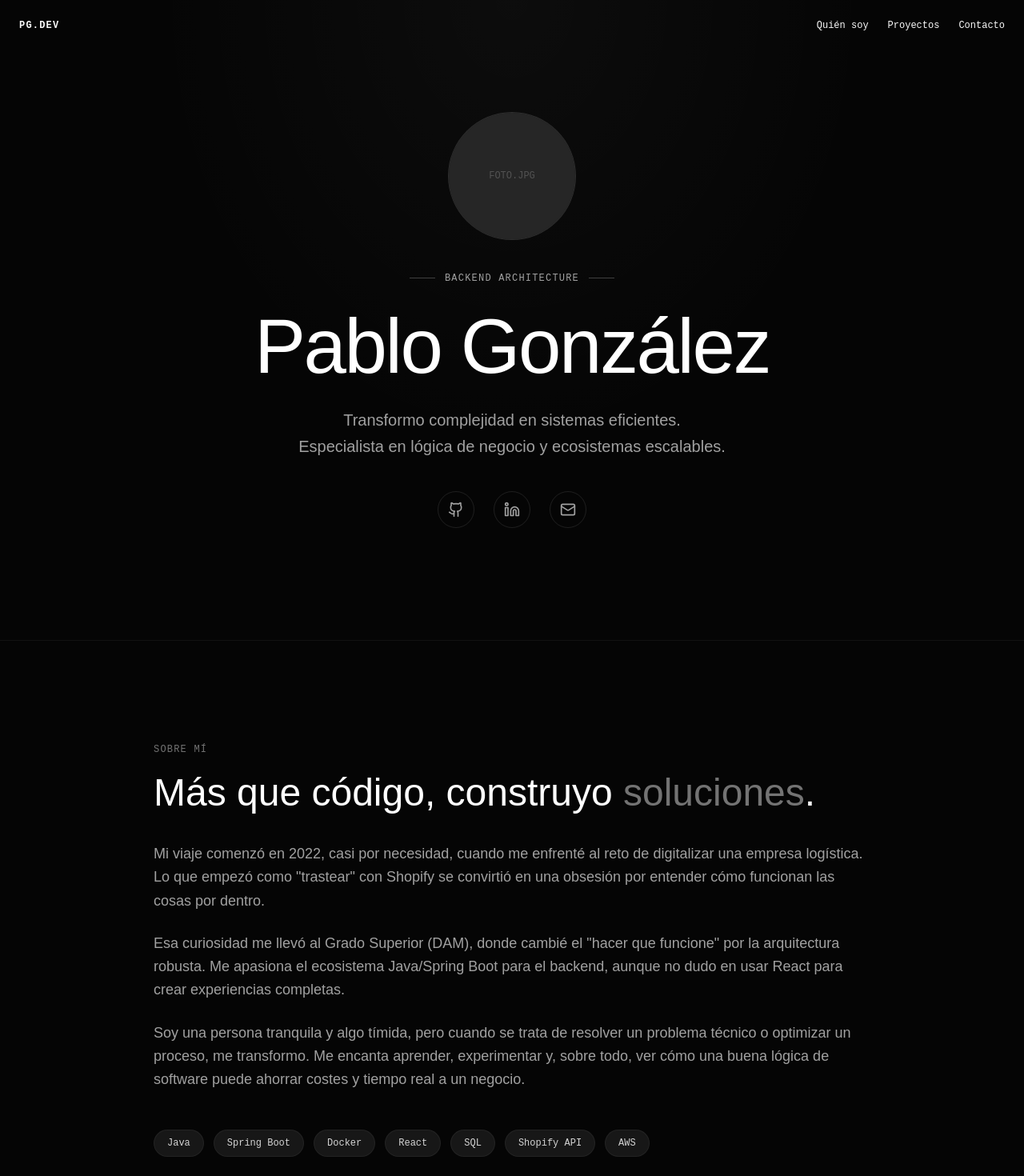
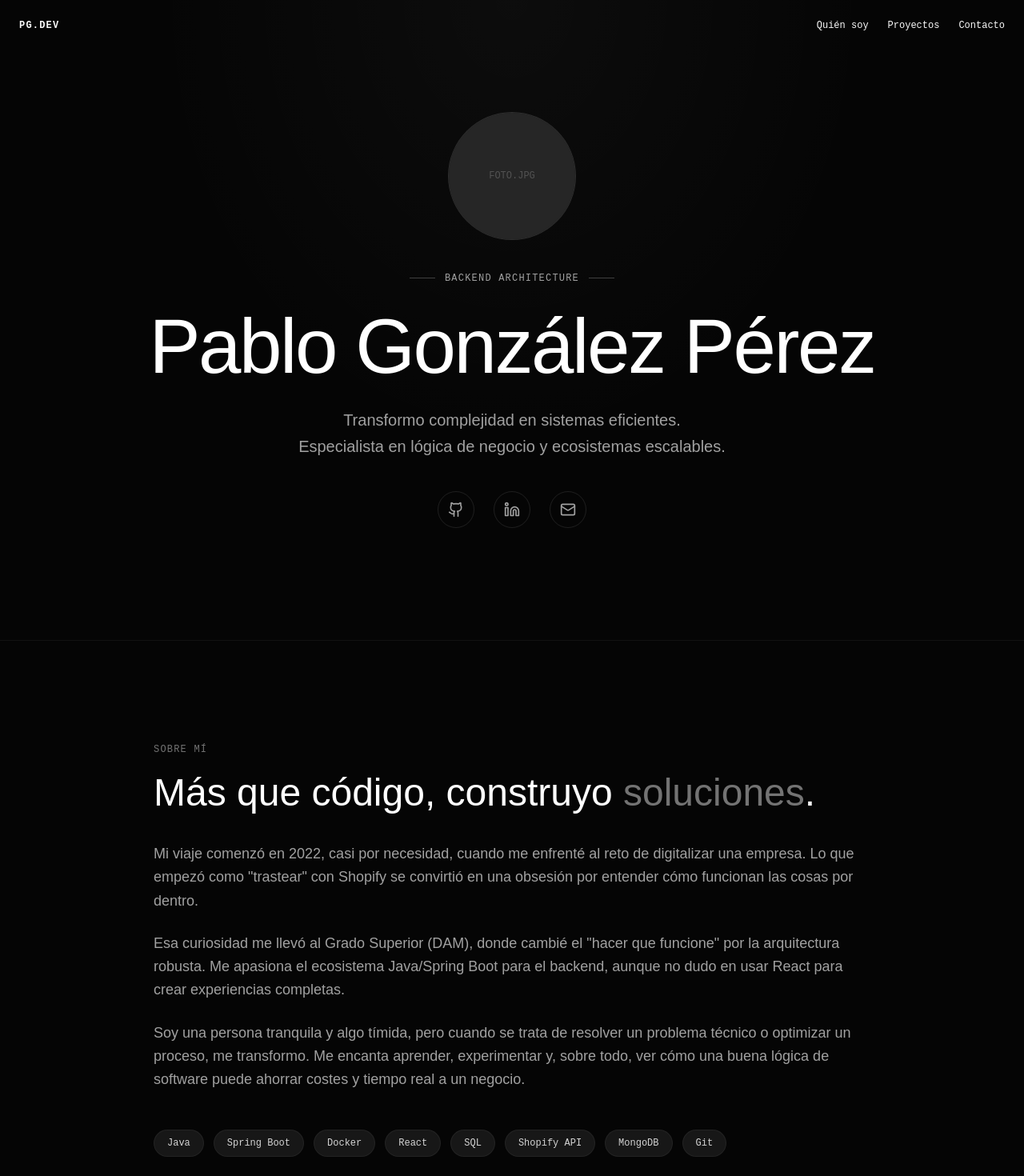
Before and after one commit to pablodev1422/portfolio, a React (Vite) app: page / in a window 1280 px wide. Shown: the top 1470 px of the page at 80% size. Built offline with nearby package versions, Linux system fonts and the light colour scheme.

Commit message:
fix: modificacion enlaces y txtos

```diff
--- a/components/About.tsx
+++ b/components/About.tsx
@@ -19,7 +19,7 @@ export const About: React.FC = () => {
 
           <div className="space-y-6 text-neutral-400 text-lg font-light leading-relaxed">
             <p>
-              Mi viaje comenzó en 2022, casi por necesidad, cuando me enfrenté al reto de digitalizar una empresa logística. Lo que empezó como "trastear" con Shopify se convirtió en una obsesión por entender cómo funcionan las cosas por dentro.
+              Mi viaje comenzó en 2022, casi por necesidad, cuando me enfrenté al reto de digitalizar una empresa. Lo que empezó como "trastear" con Shopify se convirtió en una obsesión por entender cómo funcionan las cosas por dentro.
             </p>
             <p>
               Esa curiosidad me llevó al Grado Superior (DAM), donde cambié el "hacer que funcione" por la <strong>arquitectura robusta</strong>. Me apasiona el ecosistema Java/Spring Boot para el backend, aunque no dudo en usar React para crear experiencias completas.
@@ -30,7 +30,7 @@ export const About: React.FC = () => {
           </div>
 
           <div className="mt-12 flex flex-wrap gap-3">
-            {["Java", "Spring Boot", "Docker", "React", "SQL", "Shopify API", "AWS"].map((skill, index) => (
+            {["Java", "Spring Boot", "Docker", "React", "SQL", "Shopify API", "MongoDB", "Git"].map((skill, index) => (
               <span key={index} className="px-4 py-2 bg-neutral-900 border border-white/5 rounded-full text-xs font-mono text-neutral-300">
                 {skill}
               </span>
--- a/components/Hero.tsx
+++ b/components/Hero.tsx
@@ -1,6 +1,6 @@
 import React from 'react';
 import { motion, useScroll, useTransform } from 'framer-motion';
-import { Github, Linkedin, Mail } from 'lucide-react'; // AÑADIDO Github
+import { Github, Linkedin, Mail } from 'lucide-react';
 
 export const Hero: React.FC = () => {
   const { scrollY } = useScroll();
@@ -46,7 +46,7 @@ export const Hero: React.FC = () => {
               transition={{ delay: 0.3, duration: 0.8 }}
               className="block"
             >
-              Pablo González
+              Pablo González Pérez
             </motion.span>
           </h1>
 
@@ -67,7 +67,7 @@ export const Hero: React.FC = () => {
             transition={{ delay: 0.7, duration: 0.8 }}
             className="flex gap-6 justify-center mt-10"
           >
-            <a href="https://github.com/pablodev1422" target="_blank" rel="noopener noreferrer" className="p-3 rounded-full border border-white/10 text-neutral-400 hover:text-white hover:border-white/30 transition-all hover:scale-105">
+            <a href="https://github.com/pabloperez14" target="_blank" rel="noopener noreferrer" className="p-3 rounded-full border border-white/10 text-neutral-400 hover:text-white hover:border-white/30 transition-all hover:scale-105">
               <Github size={20} />
             </a>
             <a href="https://www.linkedin.com/in/pablo-gonzalez-perez" target="_blank" rel="noopener noreferrer" className="p-3 rounded-full border border-white/10 text-neutral-400 hover:text-white hover:border-white/30 transition-all hover:scale-105">
--- a/index.html
+++ b/index.html
@@ -6,17 +6,17 @@
   <meta name="viewport" content="width=device-width, initial-scale=1.0" />
 
   <!-- Primary Meta Tags -->
-  <title>Pablo González | Backend & Full Stack Developer - Jaén/Remoto</title>
+  <title>Pablo González | Backend & Full Stack Developer</title>
   <meta name="title" content="Pablo González | Backend & Full Stack Developer - Jaén/Remoto" />
   <meta name="description"
-    content="Portfolio de Pablo González, Desarrollador Backend & Full Stack en Jaén ofreciendo servicios remotos. Especializado en arquitectura robusta de software con Java, Spring Boot y experiencias completas en React." />
+    content="Portfolio de Pablo González Pérez, Desarrollador Backend & Full Stack en Jaén. Especializado en arquitectura robusta de software con Java, Spring Boot y experiencias completas en React." />
   <meta name="author" content="Pablo González" />
   <meta name="keywords"
     content="Backend Developer, Full Stack, Java, Spring Boot, React, Jaén, Desarrollo Web, Software Engineer" />
 
   <!-- Open Graph / LinkedIn / Facebook -->
   <meta property="og:type" content="website" />
-  <meta property="og:url" content="https://pablogonzalez.dev/" />
+  <meta property="og:url" content="https://pabloperez.es/" />
   <meta property="og:title" content="Pablo González | Backend & Full Stack Developer" />
   <meta property="og:description"
     content="Especialista en desarrollo Backend, Java Spring Boot y ecosistemas escalables. Disponible desde Jaén / Remoto.">
```
